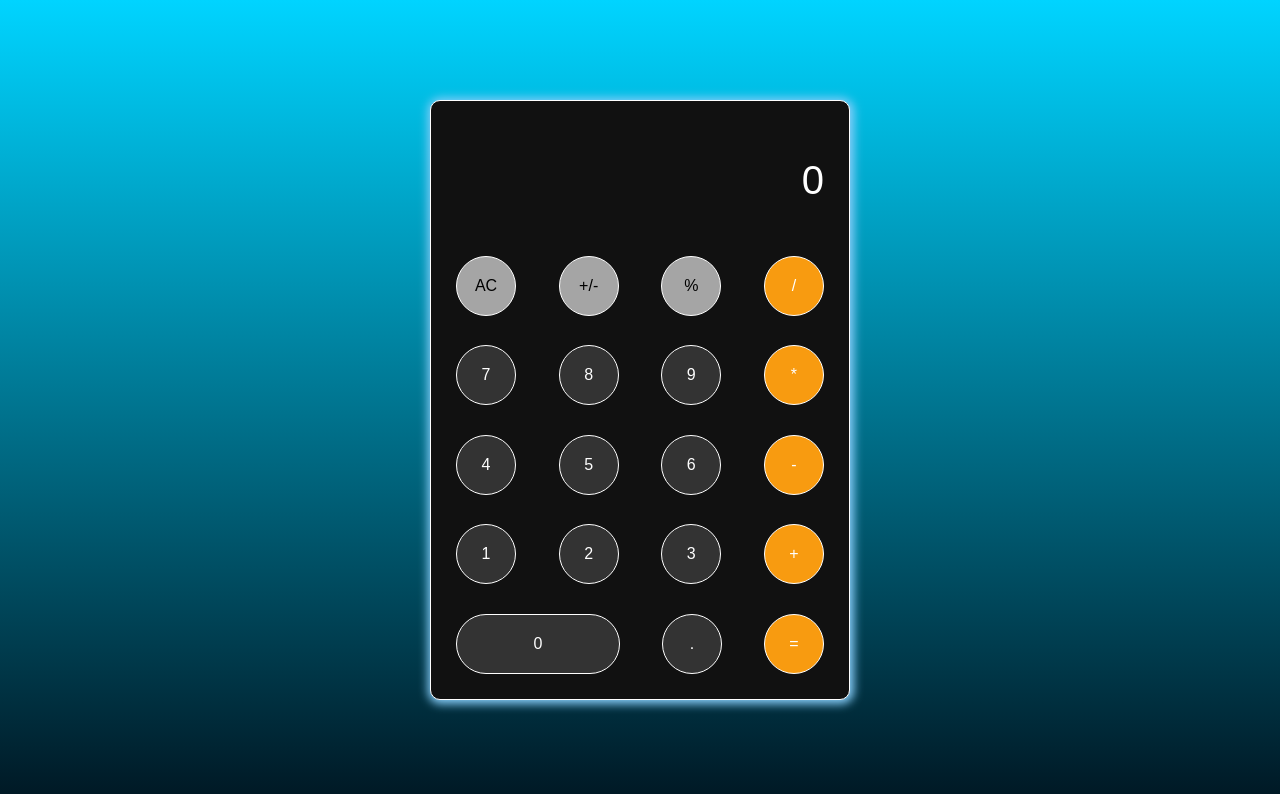
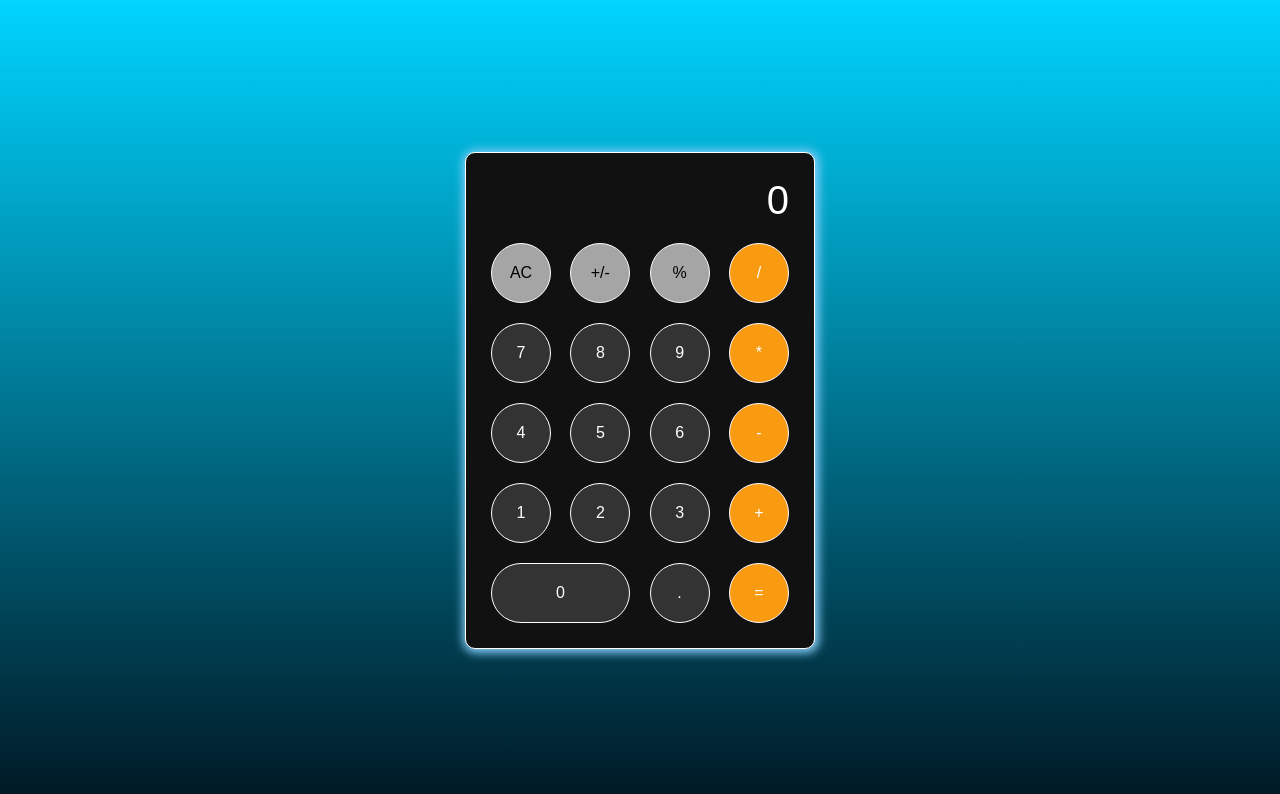
Before and after one commit to alxmelnik/calculator_melnik, a plain HTML site: page index.html in a window 1280 px wide. Both pictures are taken after a click on the element "AC". Drawn offline with Linux system fonts and the light colour scheme.

Commit message:
fix style

```diff
--- a/app.js
+++ b/app.js
@@ -1,13 +1,20 @@
 let displayValue = document.querySelector(".display__value");
 let buttons = document.querySelectorAll(".btn");
-
 
 // console.log(button.textContent);
 // console.log(displayValue);
 
 buttons.forEach((elem) => {
   elem.addEventListener("click", (e) => {
-    console.log(e.target.textContent);
+    // console.log(e.target.textContent);
+
+    // Для сравнения последнее и предпоследнее число
+    let lastValue = displayValue.textContent.substring(
+      displayValue.textContent.length,
+      displayValue.textContent.length - 1
+    );
+
+    console.log(lastValue);
 
     if (e.target.textContent === "=") {
       try {
--- a/calculator.css
+++ b/calculator.css
@@ -6,9 +6,9 @@
   /* align-items: center;
   justify-content: center; */
 
-  max-width: 420px;
+  max-width: 350px;
   width: 95%;
-  min-height: 75%;
+  /* min-height: 75%; */
 
   margin: 0 auto;
   padding: 25px;
@@ -94,5 +94,5 @@
 
 .btn__zero {
   border-radius: 45px;
-  padding: 0 22% 0;
+  padding: 0 23% 0;
 }
```
